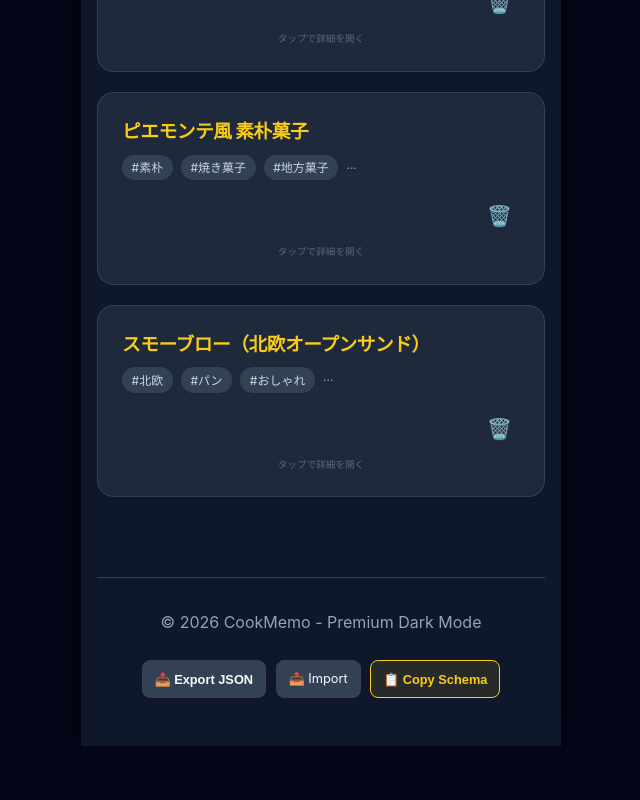
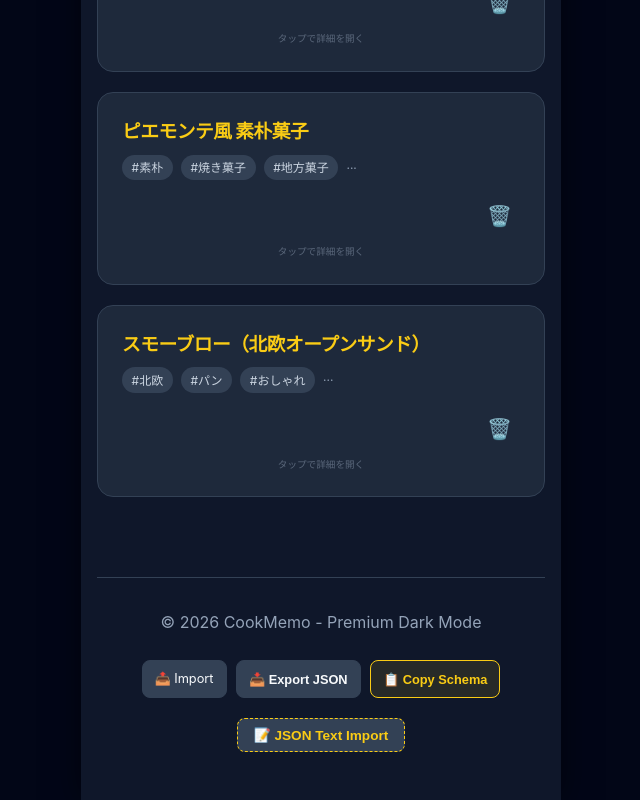
Before and after one commit to SHUNSUKE-Ks/cookmemo, a React (Vite) app: page / in a window 1280 px wide. Shown: the part 1482-2282 px from the top of the page, without its empty margins (319-959 px from the left). Before the commit the page ends 2228 px from the top, so only its background shows below. Built offline with nearby package versions, Linux system fonts and the light colour scheme.

Commit message:
feat: add JSON text import modal and swap footer buttons

```diff
--- a/src/App.tsx
+++ b/src/App.tsx
@@ -9,12 +9,20 @@ import { Timer } from './components/Timer';
 import recipeSchema from './assets/recipeJson/recipe-schema.json';
 
 function App() {
-  const { recipes, addRecipe, updateRecipe, deleteRecipe } = useRecipes();
+  const { recipes, addRecipe, updateRecipe, deleteRecipe, importRecipes } = useRecipes();
   const [view, setView] = useState<'list' | 'detail' | 'form'>('list');
   const [selectedRecipe, setSelectedRecipe] = useState<Recipe | null>(null);
 
+  const handleCopySchema = () => {
+    navigator.clipboard.writeText(JSON.stringify(recipeSchema, null, 2))
+      .then(() => alert('インポート用スキーマをクリップボードにコピーしました。'))
+      .catch(() => alert('コピーに失敗しました。'));
+  };
+
   const [search, setSearch] = useState('');
   const [filterTag, setFilterTag] = useState('');
+  const [isImportModalOpen, setIsImportModalOpen] = useState(false);
+  const [jsonInput, setJsonInput] = useState('');
 
   const allTags = Array.from(new Set(recipes.flatMap((r) => r.tags)));
 
@@ -88,16 +96,24 @@ function App() {
     e.target.value = '';
   };
 
-  const { importRecipes } = useRecipes();
-
-  const handleCopySchema = () => {
-    navigator.clipboard.writeText(JSON.stringify(recipeSchema, null, 2))
-      .then(() => alert('インポート用スキーマをクリップボードにコピーしました。'))
-      .catch(() => alert('コピーに失敗しました。'));
+  const handleTextImport = () => {
+    try {
+      const json = JSON.parse(jsonInput);
+      if (validateRecipes(json)) {
+        importRecipes(json);
+        alert(`${json.length}件のレシピをインポートしました。`);
+        setIsImportModalOpen(false);
+        setJsonInput('');
+      } else {
+        alert('JSONの形式が正しくありません。スキーマを確認してください。');
+      }
+    } catch (err) {
+      alert('JSONのパースに失敗しました。正しいJSON形式で入力してください。');
+    }
   };
 
   return (
-    <div style={{ padding: '0 1rem 1rem 1rem', maxWidth: '480px', margin: '0 auto', minHeight: '100vh', backgroundColor: 'var(--bg-primary)', boxShadow: '0 0 30px rgba(0,0,0,0.5)' }}>
+    <div style={{ padding: '0 1rem 1rem 1rem', maxWidth: '480px', margin: '0 auto', minHeight: '100vh', backgroundColor: 'var(--bg-primary)', boxShadow: '0 0 30px rgba(0,0,0,0.5)', position: 'relative' }}>
       <header style={{ padding: '1rem 0', display: 'flex', justifyContent: 'space-between', alignItems: 'center' }}>
         <div>
           <h1 style={{ color: 'var(--accent-primary)', fontSize: '1.8rem' }}>CookMemo</h1>
@@ -165,16 +181,16 @@ function App() {
 
         <div style={{ display: 'flex', flexDirection: 'column', gap: '0.75rem', alignItems: 'center' }}>
           <div style={{ display: 'flex', gap: '0.6rem', flexWrap: 'wrap', justifyContent: 'center' }}>
+            <label style={{ padding: '0.5rem 0.75rem', fontSize: '0.8rem', background: 'var(--bg-tertiary)', color: 'var(--text-primary)', borderRadius: '8px', border: '1px solid var(--border-color)', cursor: 'pointer' }}>
+              📤 Import
+              <input type="file" accept=".json" onChange={handleImport} style={{ display: 'none' }} />
+            </label>
             <button
               onClick={handleExport}
               style={{ padding: '0.5rem 0.75rem', fontSize: '0.8rem', background: 'var(--bg-tertiary)', color: 'var(--text-primary)', borderRadius: '8px', border: '1px solid var(--border-color)' }}
             >
               📥 Export JSON
             </button>
-            <label style={{ padding: '0.5rem 0.75rem', fontSize: '0.8rem', background: 'var(--bg-tertiary)', color: 'var(--text-primary)', borderRadius: '8px', border: '1px solid var(--border-color)', cursor: 'pointer' }}>
-              📤 Import
-              <input type="file" accept=".json" onChange={handleImport} style={{ display: 'none' }} />
-            </label>
             <button
               onClick={handleCopySchema}
               style={{
@@ -189,8 +205,52 @@ function App() {
               📋 Copy Schema
             </button>
           </div>
+
+          <button
+            onClick={() => setIsImportModalOpen(true)}
+            style={{
+              padding: '0.5rem 1rem',
+              fontSize: '0.85rem',
+              background: 'var(--bg-tertiary)',
+              color: 'var(--accent-primary)',
+              borderRadius: '8px',
+              border: '1px dashed var(--accent-primary)',
+              marginTop: '0.5rem'
+            }}
+          >
+            📝 JSON Text Import
+          </button>
         </div>
       </footer>
+
+      {/* JSON Import Modal */}
+      {isImportModalOpen && (
+        <div style={{
+          position: 'fixed', top: 0, left: 0, width: '100%', height: '100%',
+          backgroundColor: 'rgba(0,0,0,0.8)', display: 'flex', justifyContent: 'center',
+          alignItems: 'center', zIndex: 1000, padding: '1rem'
+        }}>
+          <div className="glass" style={{ width: '100%', maxWidth: '400px', padding: '1.5rem', borderRadius: '16px', display: 'flex', flexDirection: 'column', gap: '1rem' }}>
+            <h3 style={{ color: 'var(--accent-primary)' }}>JSONを貼り付けてインポート</h3>
+            <textarea
+              rows={10}
+              placeholder='[ { "title": "...", "ingredients": [...] } ]'
+              value={jsonInput}
+              onChange={(e) => setJsonInput(e.target.value)}
+              style={{ width: '100%', background: 'rgba(15, 23, 42, 0.6)', color: 'var(--text-primary)', fontSize: '0.8rem', fontFamily: 'monospace' }}
+            />
+            <div style={{ display: 'flex', gap: '1rem' }}>
+              <button onClick={handleTextImport} className="btn-primary" style={{ flex: 1 }}>インポート実行</button>
+              <button
+                onClick={() => { setIsImportModalOpen(false); setJsonInput(''); }}
+                style={{ flex: 1, background: 'var(--bg-tertiary)', color: 'var(--text-muted)' }}
+              >
+                キャンセル
+              </button>
+            </div>
+          </div>
+        </div>
+      )}
     </div>
   );
 }
```
